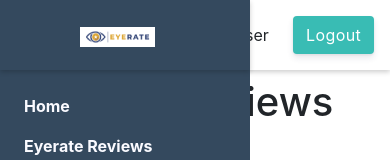
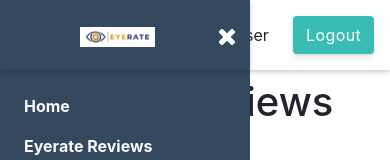
Before and after one commit to rafaelzar/react-portal, a React (Create React App) app: page /other-reviews in a window 390 px wide. Shown: the top 160 px of the page. Built offline with nearby package versions, Linux system fonts and the light colour scheme; no server answers; what aws-amplify would draw is missing.

Commit message:
Cleanup of code and fixed some responsiveness issues.

```diff
--- a/src/layout/DefaultLayout.tsx
+++ b/src/layout/DefaultLayout.tsx
@@ -17,6 +17,7 @@ const DefaultLayout: React.FC<IProps> = ({ children }) => {
     <>
       <div id='side' className='side-menu-container'>
         <Sidebar
+          toggleSidebar={toggleSidebar}
           logo={{
             innerLink: '/',
             imgSrc: logoImg,
--- a/src/layout/Sidebar.tsx
+++ b/src/layout/Sidebar.tsx
@@ -2,8 +2,10 @@ import React from 'react';
 // import { NavLink as NavLinkRRD } from 'react-router-dom';
 import { NavLink } from 'react-router-dom';
 import { Nav, NavbarBrand, Navbar } from 'react-bootstrap';
+import cross from '../lib/assets/img/cross.png';
 
 interface IProps {
+  toggleSidebar: () => void;
   logo: {
     innerLink: string;
     imgSrc: string;
@@ -11,7 +13,7 @@ interface IProps {
   };
 }
 
-const Sidebar: React.FC<IProps> = ({ logo }) => {
+const Sidebar: React.FC<IProps> = ({ toggleSidebar, logo }) => {
   return (
     <Navbar className='navbar-content'>
       <div className='scrollbar-inner'>
@@ -25,12 +27,12 @@ const Sidebar: React.FC<IProps> = ({ logo }) => {
               />
             </NavbarBrand>
           ) : null}
-          {/* <i
+          <i
             className='close-menu-btn'
-            // onClick={toggleSidenav}
+            onClick={toggleSidebar}
           >
             <img width='16' src={cross} alt='close' />
-          </i> */}
+          </i>
         </div>
         <div className='navbar-inner'>
           <Nav className='flex-column'>
--- a/src/styles/_colors.scss
+++ b/src/styles/_colors.scss
@@ -11,3 +11,4 @@ $turq: #39bcb4;
 $turqHover: #28c9c0;
 $darkGreen: #478d81;
 $alertOrange: #f47660;
+$menu-stripe-color: #34495e;
--- a/src/styles/components/ForgotPasswordPage.module.scss
+++ b/src/styles/components/ForgotPasswordPage.module.scss
@@ -8,7 +8,7 @@
     text-align: center;
 }
 
-.forget-password-form {
+.forgot-password-form {
     display: flex;
     flex-direction: column;
     align-items: center;
--- a/src/styles/components/layout/layout.module.scss
+++ b/src/styles/components/layout/layout.module.scss
@@ -1,14 +1,5 @@
-// burger button
-$burger-h: 22px;
-$burger-w: 26px;
-// burger button stripes
-$menu-stripe-w: 26px;
-$menu-stripe-h: 3px;
-$menu-stripe-color: #34495e;
-// side menu
 $side-menu-w: 250px;
 
-// ~~~ mixins ~~~
 @mixin transition($args...) {
 	-webkit-transition: $args;
 	-moz-transition: $args;
@@ -19,8 +10,8 @@ $side-menu-w: 250px;
 
 .menu-stripe {
 	display: inline-block;
-	width: $menu-stripe-w;
-	height: $menu-stripe-h;
+	width: 26px;
+	height: 3px;
 	background: $menu-stripe-color;
 	position: relative;
 	@include transition(all .1s linear);
@@ -28,8 +19,8 @@ $side-menu-w: 250px;
 	&:before, &:after {
 		content: "";
 		display: inline-block;
-		width: $menu-stripe-w;
-		height: $menu-stripe-h;
+		width: 26px;
+		height: 3px;
 		background: $menu-stripe-color;
 		position: absolute;
 		left: 0;
@@ -46,9 +37,10 @@ $side-menu-w: 250px;
 }
 
 #menu-trigger {
+	cursor: pointer;
 	display: inline-block;
-	width: $burger-w;
-	height: $burger-h;
+	width: 26px;
+	height: 22px;
 	line-height: 15px;
 	margin-right: 20px;
 
@@ -149,3 +141,16 @@ $side-menu-w: 250px;
 .active-nav-link {
 	color: $gold !important;
 }
+
+.close-menu-btn {
+	display: none;
+	cursor: pointer;
+	position: absolute;
+	right: 15px;
+}
+
+@media screen and (max-width: 768px) {
+	.close-menu-btn {
+		display: block;
+	}
+}
```
Also changed, not shown: src/pages/auth-pages/ForgotPasswordPage.tsx (+0 -74 lines).
